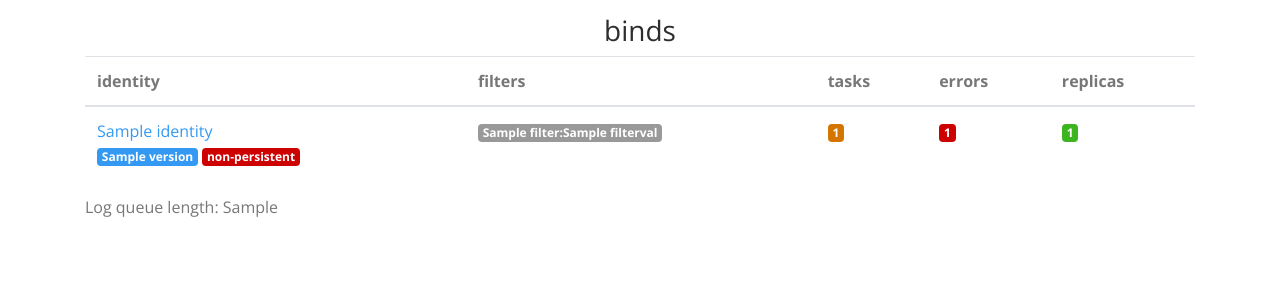
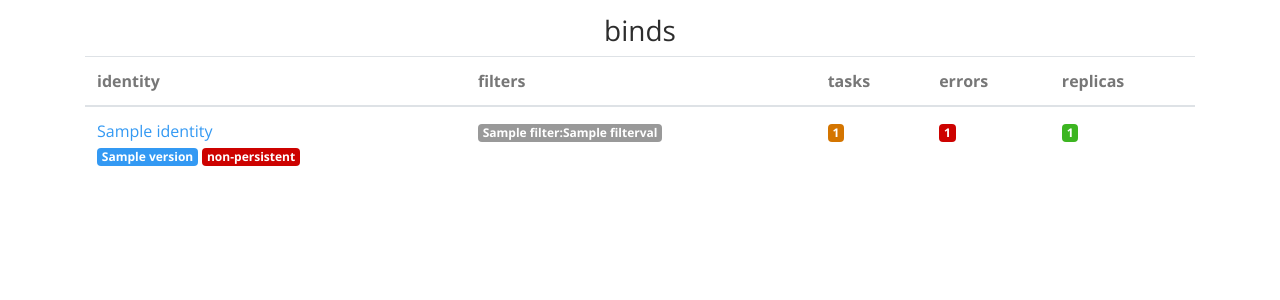
Before and after one commit to CERT-Polska/karton-dashboard, a Flask app: template src/templates/index.html in a window 1280 px wide. Shown: the part 164-464 px from the top of the page. Run offline with Flask 2, Linux system fonts and the light colour scheme; the template is opened without the code that fills it: most values are stand-ins (such as "Sample title", 1, 10 or a date in 2020); some libraries are stand-ins or nearby versions.

Commit message:
Removed log queue references, recovered Markdown rendering

```diff
--- a/src/app.py
+++ b/src/app.py
@@ -1,10 +1,9 @@
 import logging
-import json
 import textwrap
 import re
 
 from datetime import datetime
-from typing import Any, Dict, List, Optional, Union
+from typing import Any, Dict, Optional
 
 from flask import abort, Flask, render_template, send_from_directory, \
     jsonify, request, redirect  # type: ignore
@@ -25,6 +24,7 @@ mworks = CommonRoutes(app)
 logging.basicConfig(level=logging.INFO)
 
 karton = KartonBase(identity="karton.dashboard")
+
 
 class TaskView:
     """
@@ -71,8 +71,6 @@ class TaskView:
         return self._task.serialize(indent=indent)
 
 
-
-
 def pretty_delta(dt: datetime) -> str:
     diff = datetime.now() - dt
     seconds_diff = int(diff.total_seconds())
@@ -85,6 +83,7 @@ def pretty_delta(dt: datetime) -> str:
     return f"{hours_diff} hours ago"
 
 
+@app.template_filter('render_description')
 def render_description(description) -> Optional[str]:
     if not description:
         return None
@@ -118,8 +117,6 @@ def varz():
             karton_tasks.labels(name, priority, status).set(count)
         karton_replicas.labels(safe_name, queue.version).set(queue.replicas)
 
-    karton_logs.set(state.log_queue_length)
-
     return generate_latest()
 
 
@@ -132,7 +129,7 @@ def static(path: str):
 def get_queues():
     state = KartonState(karton.backend)
     return render_template(
-        "index.html", queues=state.queues, log_len=state.log_queue_length
+        "index.html", queues=state.queues
     )
 
 
@@ -208,7 +205,7 @@ def get_task_api(task_id):
 
 @app.route("/analysis/<root_id>", methods=["GET"])
 def get_analysis(root_id):
-    state = KartonState()
+    state = KartonState(karton.backend)
     analysis = state.analyses.get(root_id)
     if not analysis:
         abort(404)
--- a/src/templates/index.html
+++ b/src/templates/index.html
@@ -74,6 +74,5 @@
       {% endfor %}
     </tbody>
   </table>
-  <p>Log queue length: {{ log_len }}</p>
 </div>
 {% endblock %}
--- a/src/templates/queue_layout.html
+++ b/src/templates/queue_layout.html
@@ -6,7 +6,7 @@
     <dt class="col-3">Description</dt>
     <dd class="col-9">
       {% if queue.bind.info %}
-      {{queue.bind.info|safe}}
+      {{queue.bind.info|render_description|safe}}
       {% else %}
       <pre>(none)</pre>
       {% endif %}
```
